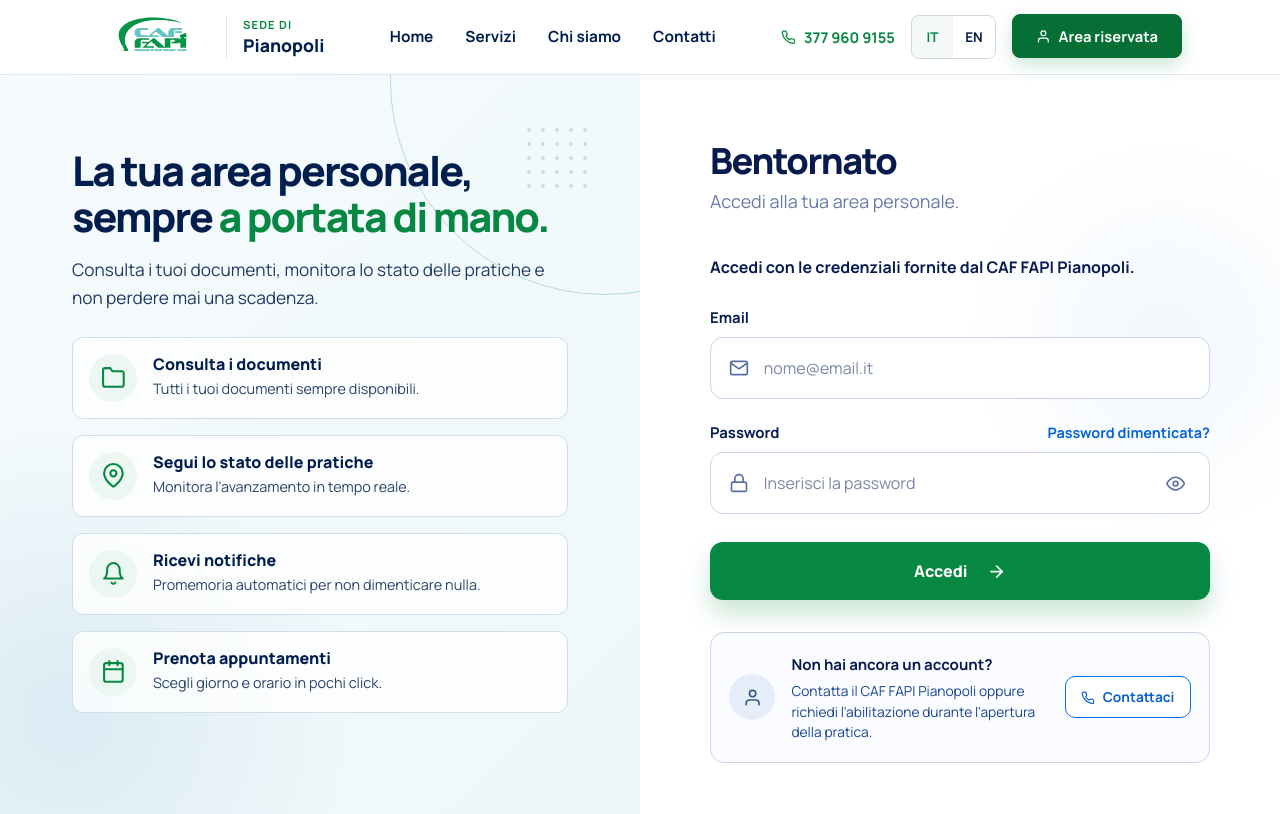
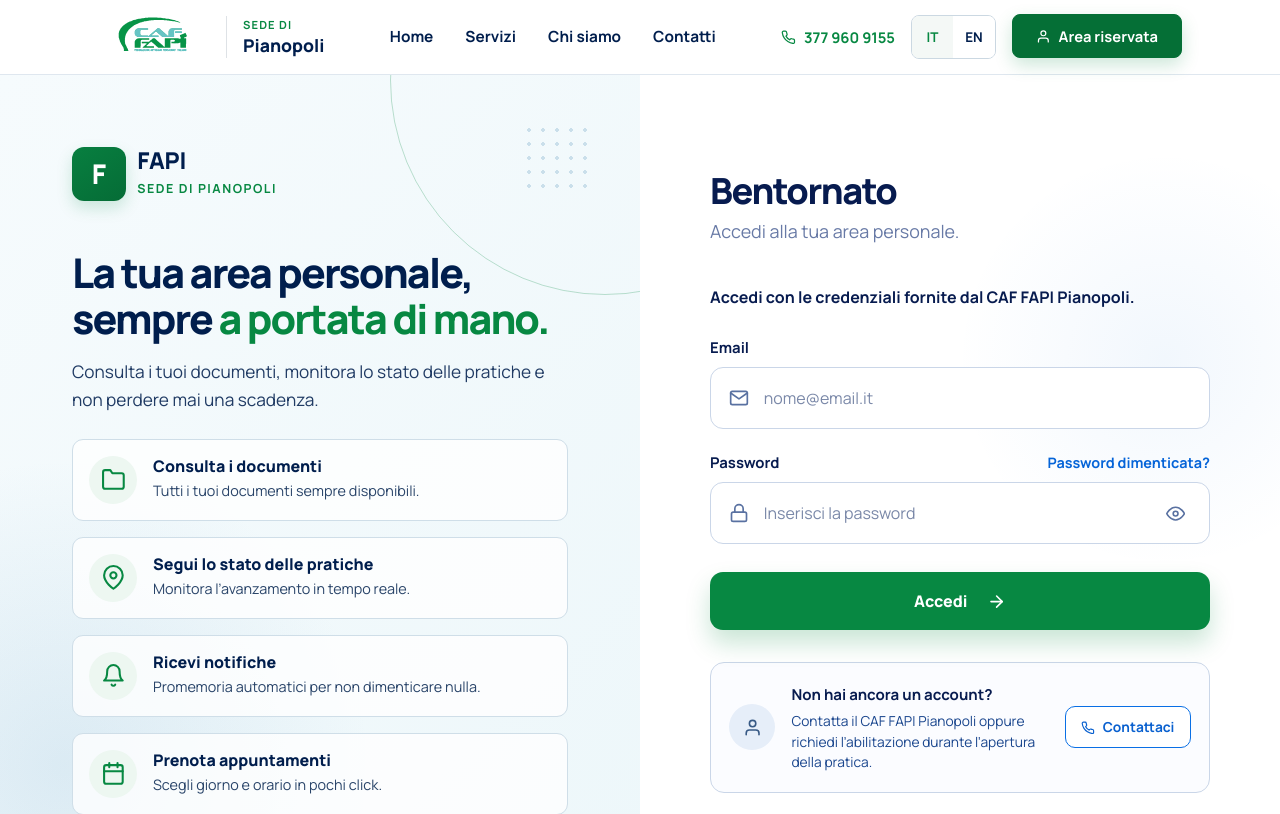
Before and after one commit to acetomartina/FE-Capstone-CAF, a React (Vite) app: page /login in a window 1280 px wide. Shown: the top 814 px of the page. Built offline with nearby package versions, Linux system fonts and the light colour scheme; no server answers.

Commit message:
feat(marchio): componente FAPI compatto, ripristinato nell'hero

```diff
--- /dev/null
+++ b/src/components/marchio/MarchioFapi.css
@@ -0,0 +1,90 @@
+.marchio {
+  display: inline-flex;
+  align-items: center;
+  gap: 0.7rem;
+}
+
+.marchio__simbolo {
+  display: inline-flex;
+  align-items: center;
+  justify-content: center;
+  flex: 0 0 auto;
+
+  border-radius: 12px;
+
+  background: linear-gradient(145deg, #087f40, #056c36);
+  color: #ffffff;
+
+  font-weight: 800;
+  line-height: 1;
+
+  box-shadow: 0 7px 16px rgba(7, 136, 66, 0.18);
+}
+
+.marchio__testo {
+  display: flex;
+  flex-direction: column;
+}
+
+/* La sigla e' l'elemento dominante: e' il marchio che deve restare in mente. */
+.marchio__nome {
+  color: #001e4d;
+
+  font-weight: 800;
+  line-height: 1;
+  letter-spacing: -0.01em;
+}
+
+.marchio__sede {
+  color: #078842;
+
+  font-weight: 700;
+  letter-spacing: 0.12em;
+}
+
+/* Misure della barra: il simbolo sta dentro i 74px di altezza navbar. */
+.marchio--navbar .marchio__simbolo {
+  width: 42px;
+  height: 42px;
+
+  border-radius: 10px;
+
+  font-size: 1.35rem;
+}
+
+.marchio--navbar .marchio__nome {
+  font-size: 1.15rem;
+}
+
+.marchio--navbar .marchio__sede {
+  margin-top: 0.25rem;
+
+  font-size: 0.66rem;
+}
+
+/* Misure dell'hero: identiche a quelle del blocco precedente. */
+.marchio--hero .marchio__simbolo {
+  width: 54px;
+  height: 54px;
+
+  font-size: 1.7rem;
+}
+
+.marchio--hero .marchio__nome {
+  font-size: 1.45rem;
+}
+
+.marchio--hero .marchio__sede {
+  margin-top: 0.45rem;
+
+  font-size: 0.78rem;
+}
+
+@media (max-width: 620px) {
+  .marchio--hero .marchio__simbolo {
+    width: 50px;
+    height: 50px;
+
+    font-size: 1.45rem;
+  }
+}
--- /dev/null
+++ b/src/components/marchio/MarchioFapi.tsx
@@ -0,0 +1,37 @@
+import "./MarchioFapi.css";
+
+interface MarchioFapiProps {
+  /** `navbar` sta in barra, `hero` nei pannelli grandi. */
+  variante?: "navbar" | "hero";
+  mostraSede?: boolean;
+}
+
+/**
+ * Marchio composto: simbolo "F" piu' la sigla FAPI.
+ * <p>
+ * Non e' un'immagine ma testo e forme: resta nitido a ogni dimensione e mette
+ * in evidenza la sigla, cosa che il logo ricalcato non riesce a fare sotto i
+ * 400px. Il logo ufficiale resta per footer, documenti e stampa.
+ */
+const MarchioFapi = ({
+  variante = "navbar",
+  mostraSede = true,
+}: MarchioFapiProps) => {
+  return (
+    <span className={`marchio marchio--${variante}`}>
+      <span className="marchio__simbolo" aria-hidden="true">
+        F
+      </span>
+
+      <span className="marchio__testo">
+        <strong className="marchio__nome">FAPI</strong>
+
+        {mostraSede && (
+          <span className="marchio__sede">SEDE DI PIANOPOLI</span>
+        )}
+      </span>
+    </span>
+  );
+};
+
+export default MarchioFapi;
--- a/src/features/auth/components/LoginHero.tsx
+++ b/src/features/auth/components/LoginHero.tsx
@@ -1,4 +1,6 @@
 import { Card, Stack } from "react-bootstrap";
+
+import MarchioFapi from "../../../components/marchio/MarchioFapi";
 import {
   FiBell,
   FiCalendar,
@@ -33,9 +35,9 @@
   return (
     <section className="login-info h-100">
       <div className="login-info__content mx-auto">
-        {/* Il marchio sta gia' nella navbar, a pochi pixel da qui:
-            ripeterlo rubava spazio senza aggiungere informazione. */}
-        <div className="mb-4">
+        <MarchioFapi variante="hero" />
+
+        <div className="mb-4 mt-5">
           <h1 className="login-info__title mb-3">
             La tua area personale,
             <br />
```
